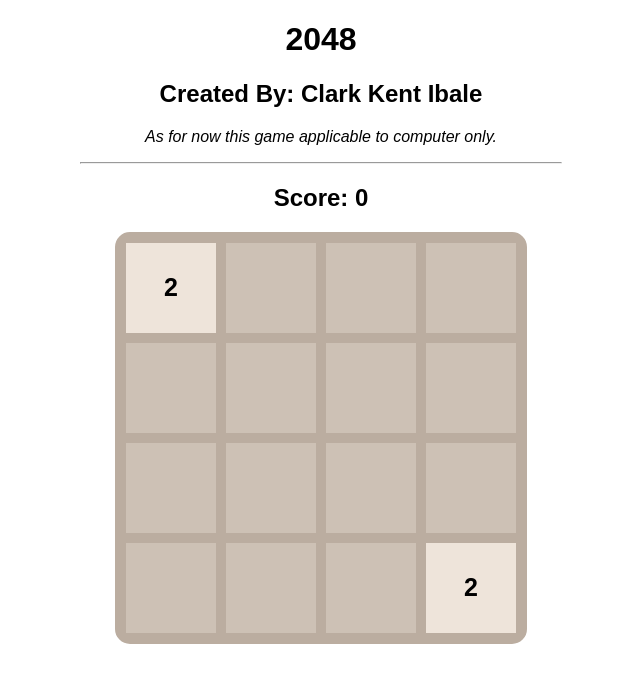
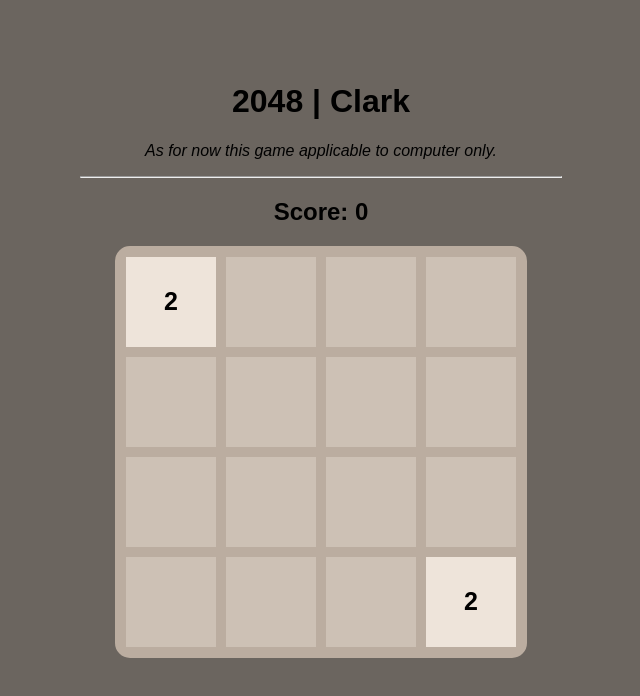
Before and after one commit to clarkkkkkkk/js-fcb, a plain HTML site: page index.html in a window 1280 px wide. Shown: the whole page, without its empty margins (319-959 px from the left). Drawn offline with Linux system fonts and the light colour scheme.

Commit message:
not good enough

```diff
--- a/index.html
+++ b/index.html
@@ -20,8 +20,11 @@
 		- Self closing tags <tag> or <tag />
 	-->
 
-	<h1>2048</h1>
-	<h2>Created By: Clark Kent Ibale</h2>
+	<br>
+	<br>
+	<br>
+	<h1>2048 | Clark</h1>
+	<h2></h2>
 	<p style="font-style: italic;">As for now this game applicable to computer only.</p>
 
 	<!-- <hr> is to create horizontal rule act as dividers-->
--- a/styles.css
+++ b/styles.css
@@ -22,6 +22,7 @@
 /* tag selector */
 body {
 	/* contents */
+    background-color: #6b655f;
 	font-family: Arial, Helvetica, sans-serif;
 	text-align: center;
 }
```
